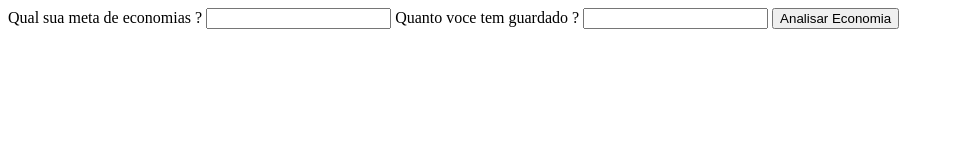
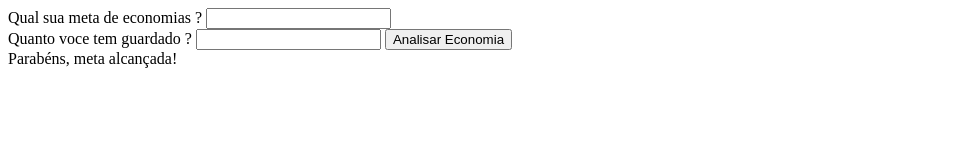
Before and after one commit to maarcos-floriano/SPTECH, a plain HTML site: page Algoritmos/Lista 05 - Estrtura de decisao (IF-ELSE)/ex009.html in a window 1280 px wide. Both pictures are taken after a click on the button "Analisar Economia". Shown: the whole page, without its empty margins (0-954 px from the left). Drawn offline with Linux system fonts and the light colour scheme.

Commit message:
fiz o exercicio 9

```diff
--- a/Algoritmos/Lista 05 - Estrtura de decisao (IF-ELSE)/ex009.html
+++ b/Algoritmos/Lista 05 - Estrtura de decisao (IF-ELSE)/ex009.html
@@ -7,16 +7,31 @@
 </head>
 <body>
     Qual sua meta de economias ?
-    <input id="meta_economias">
+    <input id="ipt_meta">
+    <br>
     Quanto voce tem guardado ?
-    <input id="money_guardado">
+    <input id="ipt_guardado">
 
     <button onclick="cofre()">Analisar Economia</button>
+
+    <br>
+
+    <div id="mensagem"></div>
 </body>
 </html>
 <script>
     function cofre(){
-        var meta = Number(meta_economias.value)
-        var guardado = Number(money_guardado)
+        var meta = Number(ipt_meta.value)
+        var guardado = Number(ipt_guardado.value)
+
+         if (meta == guardado) {
+            mensagem.innerHTML = `Parabéns, meta alcançada!`
+        }
+        if (guardado > meta) {
+            mensagem.innerHTML = `Meta ultrapassada em ${guardado - meta}`
+        }
+        if (guardado < meta){
+            mensagem.innerHTML = ` Força! Ainda em busca da meta! Falta ${meta - guardado}`
+        }
     }
 </script>
```
Also changed, not shown: Algoritmos/texto.txt (deleted).
